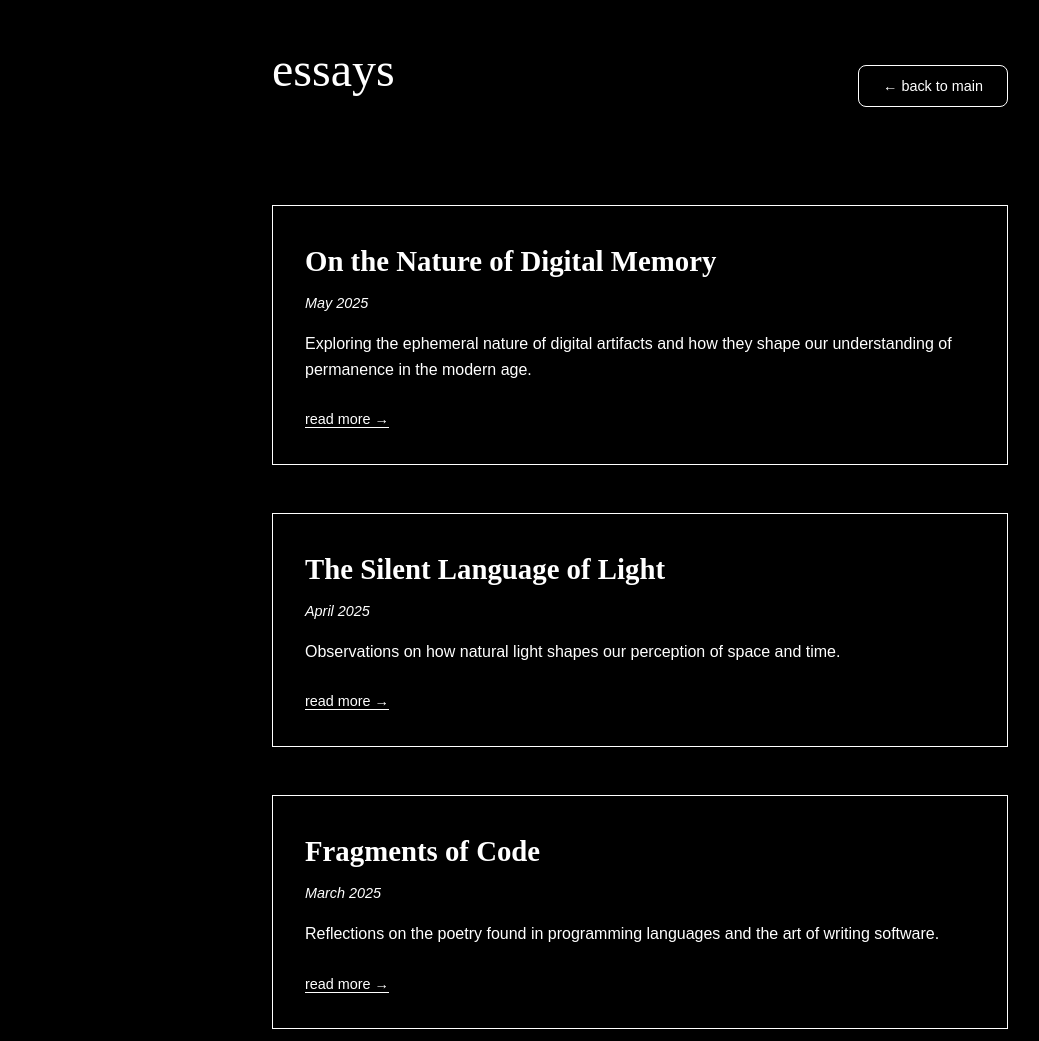
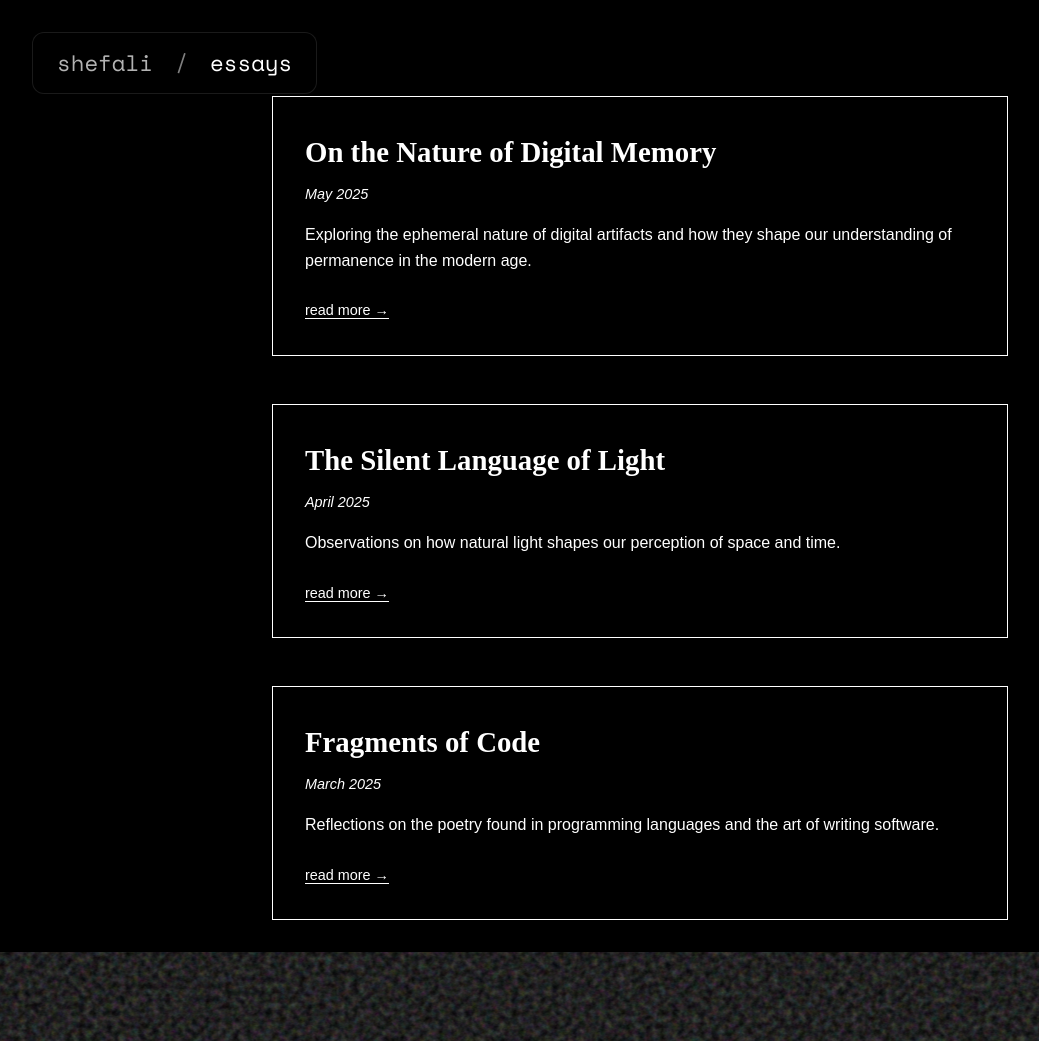
Before and after one commit to shefalikumarr/cloud, a website: page essays.html in a window 1280 px wide. Shown: the top 1041 px of the page, without its empty margins (0-1039 px from the left). After the commit the page ends 952 px from the top, so only its background shows below. Drawn offline with nearby package versions, Linux system fonts and the light colour scheme; no server answers.

Commit message:
adding directory

```diff
--- a/essays.css
+++ b/essays.css
@@ -23,6 +23,7 @@
     padding: 2rem;
     max-width: 800px;
     margin: 0 auto;
+    margin-top: 4rem;
 }
 
 .essays-header {
--- a/essays.html
+++ b/essays.html
@@ -8,10 +8,11 @@
     <link rel="stylesheet" href="essays.css">
 </head>
 <body class="essays-page">
-    <main class="essays-container">
-        <header class="essays-header">
-            <h1 class="title">essays</h1>
-            <button class="nav-button back-button" onclick="window.location.href='index.html'">← back to main</button>
+    <nav class="directory-nav">
+        <a href="index.html" class="path-segment">shefali</a>
+        <span class="path-separator">/</span>
+        <span class="current-path">essays</span>
+    </nav>    <main class="essays-container">
         </header>
 
         <div class="essays-grid">
--- a/explorations.css
+++ b/explorations.css
@@ -23,6 +23,7 @@
     padding: 2rem;
     max-width: 1200px;
     margin: 0 auto;
+    margin-top: 4rem;
 }
 
 .explorations-header {
--- a/gallery.css
+++ b/gallery.css
@@ -47,6 +47,7 @@
 .gallery-image-container {
     break-inside: avoid;
     margin-bottom: 1rem;
+    margin-top: 4rem;
     position: relative;
 }
 
--- a/styles.css
+++ b/styles.css
@@ -80,6 +80,7 @@ body::before {
     padding: 2rem;
     max-width: 400px;
     margin: 0 auto;
+    margin-top: 4rem;
 }
 
 .left-panel {
@@ -368,6 +369,43 @@ body::before {
     filter: blur(5px);
 }
 
+.directory-nav {
+    position: fixed;
+    top: 2rem;
+    left: 2rem;
+    font-family: 'Space Mono', monospace;
+    font-size: 1.4rem;
+    color: var(--text-color);
+    z-index: 1000;
+    background: rgba(0, 0, 0, 0.3);
+    backdrop-filter: blur(8px);
+    padding: 0.75rem 1.5rem;
+    border-radius: 12px;
+    border: 1px solid rgba(255, 255, 255, 0.1);
+}
+
+.path-segment {
+    color: var(--text-color);
+    text-decoration: none;
+    opacity: 0.7;
+    transition: all 0.3s ease;
+    border-bottom: 1px solid transparent;
+}
+
+.path-segment:hover {
+    opacity: 1;
+    border-bottom-color: var(--text-color);
+}
+
+.path-separator {
+    margin: 0 0.5rem;
+    opacity: 0.5;
+}
+
+.current-path {
+    opacity: 1;
+}
+
 @media (max-width: 768px) {
     .container {
         width: 100%;
```
Also changed, not shown: explorations.html (+5 -4 lines), gallery.html (+5 -4 lines), index.html (+8 -5 lines).
